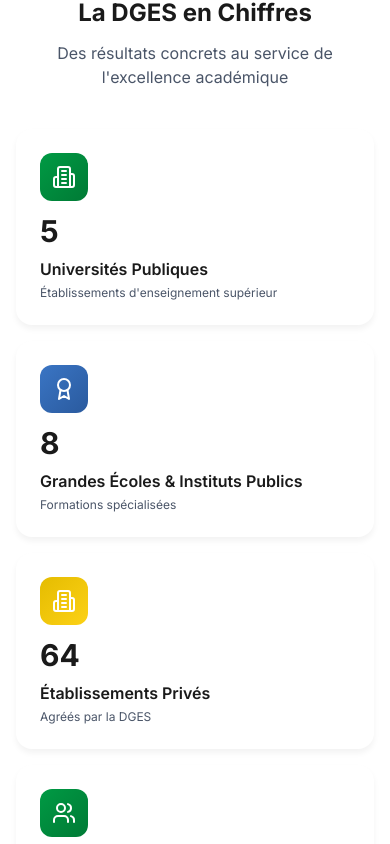
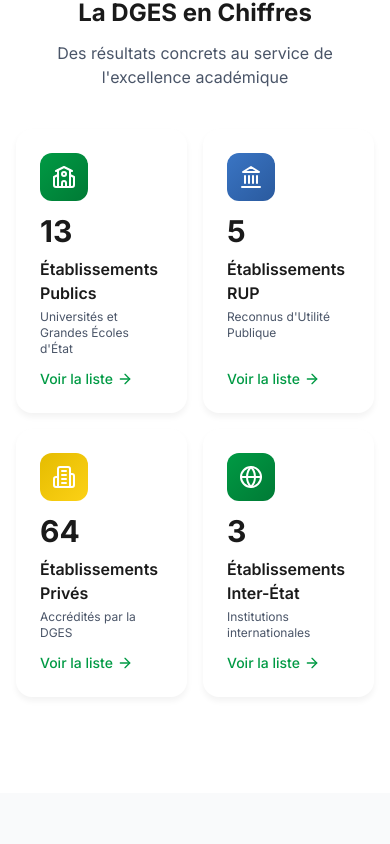
Before and after one commit to FranckSowax/dges, a React (Vite) app: page / in a window 390 px wide. Shown: the part 3140-3984 px from the top of the page. Built offline with nearby package versions, Linux system fonts and the light colour scheme; no server answers; the database is empty.

Commit message:
feat: ajout des types Institut, Grande École et Centre Universitaire dans le formulaire d'établissement

```diff
--- a/src/components/Dashboard/EstablishmentForm.jsx
+++ b/src/components/Dashboard/EstablishmentForm.jsx
@@ -141,6 +141,9 @@
                 className="w-full px-4 py-2 rounded-lg border border-neutral-gray-light focus:border-gabon-green focus:ring-2 focus:ring-gabon-green/20 outline-none transition-all"
               >
                 <option value="Université">Université</option>
+                <option value="Institut">Institut</option>
+                <option value="Grande École">Grande École</option>
+                <option value="Centre Universitaire">Centre Universitaire</option>
                 <option value="Public">Public</option>
                 <option value="Privé">Privé</option>
                 <option value="RUP">RUP</option>
--- a/src/components/Stats/StatsSection.jsx
+++ b/src/components/Stats/StatsSection.jsx
@@ -1,39 +1,44 @@
 import React from 'react';
+import { Link } from 'react-router-dom';
 import { motion } from 'framer-motion';
-import { Users, Building2, Award, TrendingUp } from 'lucide-react';
+import { School, Landmark, Building2, Globe, ArrowRight } from 'lucide-react';
 
 const stats = [
   {
     id: 1,
-    icon: Building2,
-    value: '5',
-    label: 'Universités Publiques',
-    description: 'Établissements d\'enseignement supérieur',
-    color: 'green'
+    icon: School,
+    value: '13',
+    label: 'Établissements Publics',
+    description: 'Universités et Grandes Écoles d\'État',
+    color: 'green',
+    href: '/etablissements-publics'
   },
   {
     id: 2,
-    icon: Award,
-    value: '8',
-    label: 'Grandes Écoles & Instituts Publics',
-    description: 'Formations spécialisées',
-    color: 'blue'
+    icon: Landmark,
+    value: '5',
+    label: 'Établissements RUP',
+    description: 'Reconnus d\'Utilité Publique',
+    color: 'blue',
+    href: '/etablissements-rup'
   },
   {
     id: 3,
     icon: Building2,
     value: '64',
     label: 'Établissements Privés',
-    description: 'Agréés par la DGES',
-    color: 'yellow'
+    description: 'Accrédités par la DGES',
+    color: 'yellow',
+    href: '/etablissements-prives'
   },
   {
     id: 4,
-    icon: Users,
-    value: '77',
-    label: 'Total Établissements',
-    description: 'Public et privé confondus',
-    color: 'green'
+    icon: Globe,
+    value: '3',
+    label: 'Établissements Inter-État',
+    description: 'Institutions internationales',
+    color: 'green',
+    href: '/etablissements-inter-etat'
   }
 ];
 
@@ -65,7 +70,7 @@
         </div>
 
         {/* Stats Grid */}
-        <div className="grid grid-cols-1 sm:grid-cols-2 lg:grid-cols-4 gap-4 sm:gap-5 md:gap-6">
+        <div className="grid grid-cols-2 lg:grid-cols-4 gap-4 sm:gap-5 md:gap-6">
           {stats.map((stat, index) => {
             const Icon = stat.icon;
             return (
@@ -77,7 +82,7 @@
                 transition={{ duration: 0.5, delay: index * 0.1 }}
                 className="relative group"
               >
-                <div className="card h-full">
+                <Link to={stat.href} className="card h-full flex flex-col cursor-pointer hover:shadow-xl transition-shadow">
                   {/* Icon */}
                   <div className={`w-12 h-12 sm:w-14 sm:h-14 bg-gradient-to-br ${colorClasses[stat.color]} rounded-xl flex items-center justify-center mb-3 sm:mb-4 group-hover:scale-110 transition-transform duration-300`}>
                     <Icon className="w-6 h-6 sm:w-7 sm:h-7 text-white" />
@@ -97,15 +102,21 @@
                   </div>
 
                   {/* Label */}
-                  <p className="text-base sm:text-lg font-semibold text-neutral-black mb-1">
+                  <p className="text-base sm:text-lg font-semibold text-neutral-black mb-1 group-hover:text-gabon-green transition-colors">
                     {stat.label}
                   </p>
 
                   {/* Description */}
-                  <p className="text-xs sm:text-sm text-neutral-gray-dark">
+                  <p className="text-xs sm:text-sm text-neutral-gray-dark mb-3">
                     {stat.description}
                   </p>
-                </div>
+
+                  {/* CTA */}
+                  <div className="mt-auto flex items-center text-gabon-green font-medium text-sm group-hover:translate-x-1 transition-transform">
+                    <span>Voir la liste</span>
+                    <ArrowRight className="w-4 h-4 ml-1" />
+                  </div>
+                </Link>
               </motion.div>
             );
           })}
```
